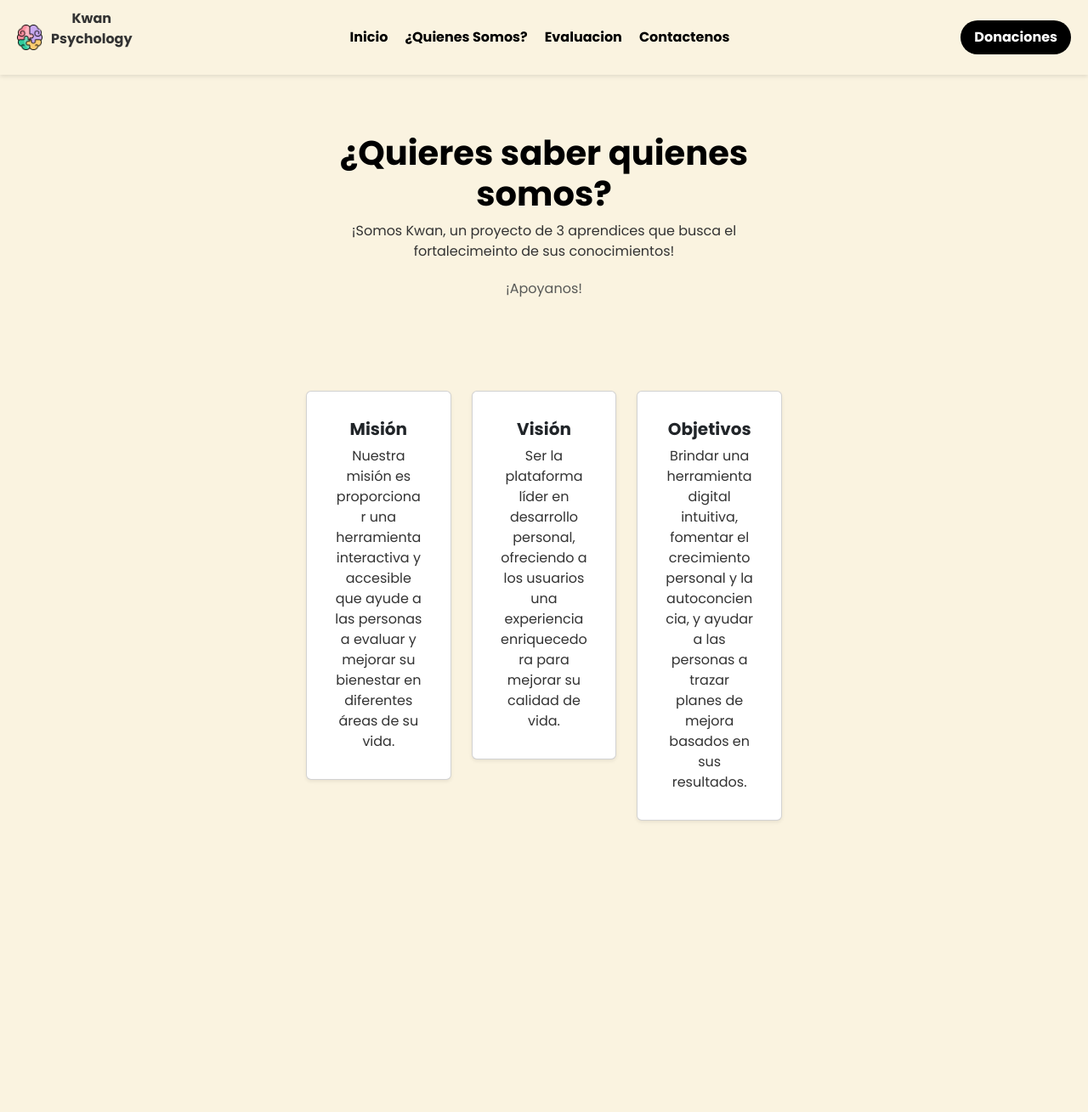
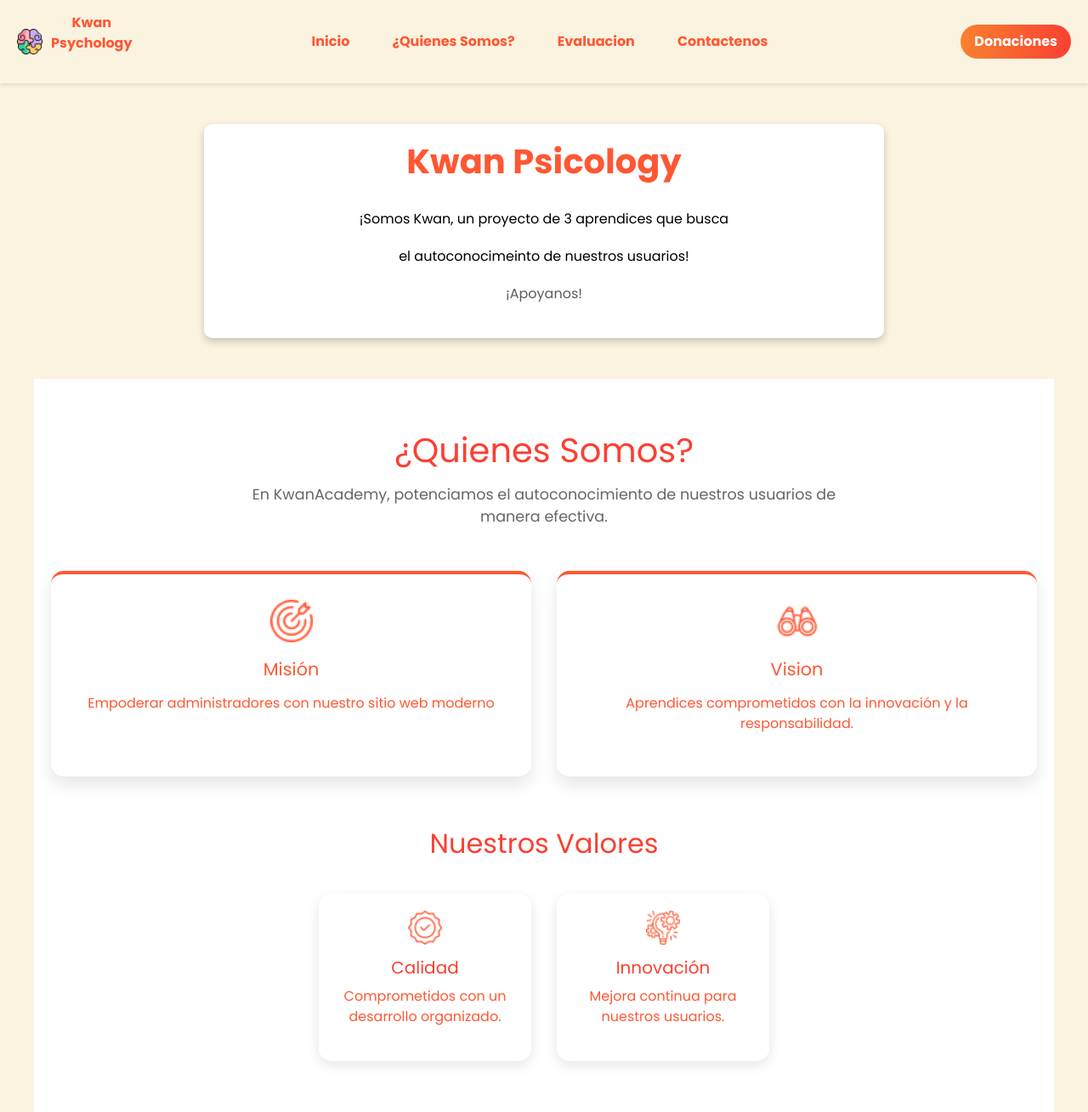
Before and after one commit to ProyectoCienciaDeDatos2828523/WebSitePython, a Python web app: template templates/nosotros.html in a window 1280 px wide. Shown: the whole page at 85% size. Before the commit the page ends 967 px from the top, so only its background shows below. Run offline with Jinja, Linux system fonts and the light colour scheme; the template is opened without the code that fills it, so the values that code supplies are empty.

Commit message:
Se mejora el front. Se modifican carpetas de templates y css. Front casi listo

```diff
--- a/css/index.css
+++ b/css/index.css
@@ -29,16 +29,20 @@ body {
 }
 .navbar .nav-links a {
     text-decoration: none;
-    color: #000;
+    color: #ff5733;
     font-weight: 550;
 }
 .navbar .btn-signup {
-    background-color: #000;
+    background: linear-gradient(to right, #FA812F, #FA4032);
     color: white;
     padding: 8px 16px;
     text-decoration: none;
     border-radius: 20px;
     font-weight: 700;
+}
+
+.btn{
+    background: linear-gradient(to right, #FA812F, #FA4032);
 }
 .container {
     max-width: 600px;
@@ -48,16 +52,22 @@ body {
 h1 {
     font-size: 2.5rem;
     font-weight: 700;
-    color: #000;
+    color: #ff5733;
 }
 p {
     font-size: 1rem;
-    color: #333;
+    color: #ff5733;
+    margin-bottom: 20px;
+}
+
+.texto{
+    font-size: 1rem;
+    color: black;
     margin-bottom: 20px;
 }
 .btn {
     display: inline-block;
-    background-color: #2674F3;
+    background-color: #ff5733;
     color: white;
     padding: 12px 24px;
     text-decoration: none;
@@ -67,7 +77,7 @@ p {
     margin-top: 10px;
 }
 .btn:hover {
-    background-color: #1C5BC0;
+    background-color: #ff5750;
 }
 .footer {
     margin-top: 20px;
--- a/css/nosotros.css
+++ b/css/nosotros.css
@@ -2,7 +2,7 @@ body {
     font-family: 'Poppins', sans-serif;
     margin: 0;
     padding: 0;
-    background-color: #f4f4f4;
+    background-color: #FAF3E0;
     text-align: center;
 }
 .navbar {
@@ -10,7 +10,7 @@ body {
     justify-content: space-between;
     align-items: center;
     padding: 15px 20px;
-    background-color: #2c3e50;
+    background-color: #FAF3E0;
     color: white;
     box-shadow: 0px 2px 5px rgba(0, 0, 0, 0.1);
 }
@@ -47,14 +47,19 @@ body {
     box-shadow: 0px 4px 8px rgba(0, 0, 0, 0.2);
 }
 h1 {
-    color: #2c3e50;
+    color: #ff5733;
 }
 p {
-    color: #555;
+    color: #ff5733;
+}
+.texto{
+  color: black;
 }
 .btn {
     display: inline-block;
-    background-color: #3498db;
+
+
+    background: linear-gradient(to right, #FA812F, #FA4032);
     color: white;
     padding: 12px 24px;
     text-decoration: none;
@@ -64,7 +69,7 @@ p {
     margin-top: 10px;
 }
 .btn:hover {
-    background-color: #2980b9;
+  background: linear-gradient(to right, #FA812F, #FA4032);
 }
 .section {
     margin-top: 40px;
@@ -78,3 +83,98 @@ p {
     font-size: 0.9rem;
     color: #666;
 }
+
+
+.quienes-somos-container {
+    max-width: 1200px;
+    margin: 0 auto;
+    padding: 60px 20px;
+    background-color: white;
+  }
+
+  .section-header {
+    text-align: center;
+    margin-bottom: 50px;
+  }
+
+  .section-header h2 {
+    font-size: 2.5rem;
+    color: #FA4032;
+    margin-bottom: 15px;
+  }
+
+  .section-header p {
+    color: #666;
+    max-width: 700px;
+    margin: 0 auto;
+    font-size: 1.1rem;
+  }
+
+  .features-grid {
+    display: flex;
+    justify-content: space-between;
+    gap: 30px;
+    margin-bottom: 60px;
+  }
+
+  .feature-card {
+    flex: 1;
+    background-color: white;
+    border-radius: 15px;
+    padding: 30px;
+    text-align: center;
+    box-shadow: 0 10px 20px rgba(0,0,0,0.1);
+    border-top: 4px solid;
+    transition: transform 0.3s ease;
+  }
+
+  .feature-card:hover {
+    transform: translateY(-10px);
+  }
+
+  .feature-icon {
+    margin-bottom: 20px;
+  }
+
+  .feature-card h4 {
+    margin-bottom: 15px;
+    font-size: 1.3rem;
+  }
+
+  .values-section {
+    text-align: center;
+  }
+
+  .values-section h3 {
+    color: #FA4032;
+    margin-bottom: 40px;
+    font-size: 2rem;
+  }
+
+  .values-grid {
+    display: flex;
+    justify-content: center;
+    gap: 30px;
+  }
+
+  .value-card {
+    max-width: 250px;
+    padding: 20px;
+    background-color: white;
+    border-radius: 15px;
+    box-shadow: 0 5px 15px rgba(0,0,0,0.1);
+    transition: transform 0.3s ease;
+  }
+
+  .value-card:hover {
+    transform: scale(1.05);
+  }
+
+  .value-icon {
+    margin-bottom: 15px;
+  }
+
+  .value-card h5 {
+    color: #FA4032;
+    margin-bottom: 10px;
+  }
--- a/templates/contacto.html
+++ b/templates/contacto.html
@@ -14,7 +14,7 @@
     <nav class="navbar">
         <div class="logo">
             <img src="../images/logo.png" alt="Kwan Psychology">
-            <p>Kwan <br>Psychology</p>
+            <p class="logito">Kwan <br>Psychology</p>
         </div>
         <div class="nav-links">
             <a href="index.html">Inicio</a>
--- a/templates/index.html
+++ b/templates/index.html
@@ -26,7 +26,7 @@
     </nav>
     <div class="container">
         <h1>Conocete mejor con<br> nuestra rueda de la vida</h1>
-        <p>¡Docenas de usuarios han hecho este test para mejorar su desarrollo personal con excelentes resultados!</p>
+        <p class="texto">¡Docenas de usuarios han hecho este test para mejorar su desarrollo personal con excelentes resultados!</p>
         <a href="evaluacion.html" class="btn">Comenzar</a>
         <p class="footer">¿Qué esperas?</p>
     </div>
--- a/templates/nosotros.html
+++ b/templates/nosotros.html
@@ -7,6 +7,7 @@
     <link href="https://cdn.jsdelivr.net/npm/bootstrap@5.3.0/dist/css/bootstrap.min.css" rel="stylesheet">
     <link href="https://fonts.googleapis.com/css2?family=Poppins:wght@400;700&display=swap" rel="stylesheet">
     <link rel="stylesheet" href="../css/index.css">
+    <link rel="stylesheet" href="../css/nosotros.css">
 </head>
 <body>
      <nav class="navbar">
@@ -23,38 +24,49 @@
             <a href="#" class="btn-signup ms-3">Donaciones</a>
     </nav>
     <div class="container text-center my-5">
-        <h1>¿Quieres saber quienes somos?</h1>
-        <p>¡Somos Kwan, un proyecto de 3 aprendices que busca el fortalecimeinto de sus conocimientos!</p>
+        <h1>Kwan Psicology</h1>
+        <br>
+        <p class="texto">¡Somos Kwan, un proyecto de 3 aprendices que busca </p>
+        <p class="texto">el autoconocimeinto de nuestros usuarios!</p>
         <p class="mt-3 text-muted">¡Apoyanos!</p>
     </div>
-    <div class="container my-5 ">
-        <div class="row g-4">
-            <div class="col-md-4">
-                <div class="card shadow-sm p-3 w-100 ">
-                    <div class="card-body text-center">
-                        <h5 class="card-title fw-bold">Misión</h5>
-                        <p class="card-text">Nuestra misión es proporcionar una herramienta interactiva y accesible que ayude a las personas a evaluar y mejorar su bienestar en diferentes áreas de su vida.</p>
-                    </div>
-                </div>
+
+    <section id="quienes-somos" class="quienes-somos-container">
+        <div class="section-header">
+          <h2>¿Quienes Somos?</h2>
+          <p>En KwanAcademy, potenciamos el autoconocimiento de nuestros usuarios de manera efectiva.</p>
+        </div>
+
+        <div class="features-grid">
+          <div class="feature-card" style="border-color: #ff5733;">
+            <img src="../images/mision.png" alt="Icono 1" class="feature-icon" width="50" height="50">
+            <h4 style="color: #ff5733;">Misión</h4>
+            <p>Empoderar administradores con nuestro sitio web moderno</p>
+          </div>
+          <div class="feature-card" style="border-color:  #ff5733;">
+            <img src="../images/binocular.png" alt="Icono 2" class="feature-icon" width="50" height="50">
+            <h4 style="color:  #ff5733;">Vision</h4>
+            <p>Aprendices comprometidos con la innovación y la responsabilidad.</p>
+          </div>
+        </div>
+
+        <div class="values-section">
+          <h3>Nuestros Valores</h3>
+          <div class="values-grid">
+            <div class="value-card">
+              <img src="../images/quality.png" alt="Valor 1" class="value-icon" width="40" height="40">
+              <h5>Calidad</h5>
+              <p>Comprometidos con un desarrollo organizado.</p>
             </div>
-            <div class="col-md-4">
-                <div class="card shadow-sm p-3 w-100">
-                    <div class="card-body text-center">
-                        <h5 class="card-title fw-bold">Visión</h5>
-                        <p class="card-text">Ser la plataforma líder en desarrollo personal, ofreciendo a los usuarios una experiencia enriquecedora para mejorar su calidad de vida.</p>
-                    </div>
-                </div>
+            <div class="value-card">
+              <img src="../images/project-management.png" alt="Valor 2" class="value-icon" width="40" height="40">
+              <h5>Innovación</h5>
+              <p>Mejora continua para nuestros usuarios.</p>
             </div>
-            <div class="col-md-4">
-                <div class="card shadow-sm p-3 w-100">
-                    <div class="card-body text-center">
-                        <h5 class="card-title fw-bold">Objetivos</h5>
-                        <p class="card-text">Brindar una herramienta digital intuitiva, fomentar el crecimiento personal y la autoconciencia, y ayudar a las personas a trazar planes de mejora basados en sus resultados.</p>
-                    </div>
-                </div>
-            </div>
+          </div>
         </div>
-    </div>
+      </section>
+
     <script src="https://cdn.jsdelivr.net/npm/bootstrap@5.3.0/dist/js/bootstrap.bundle.min.js"></script>
 </body>
 </html>
```
Also changed, not shown: css/contacto.css (+10 -5 lines), css/evaluacion.css (+65 -30 lines), templates/evaluacion.html (+65 -35 lines), images/binocular.png (added), images/mision.png (added), images/project-management.png (added), images/quality.png (added).
